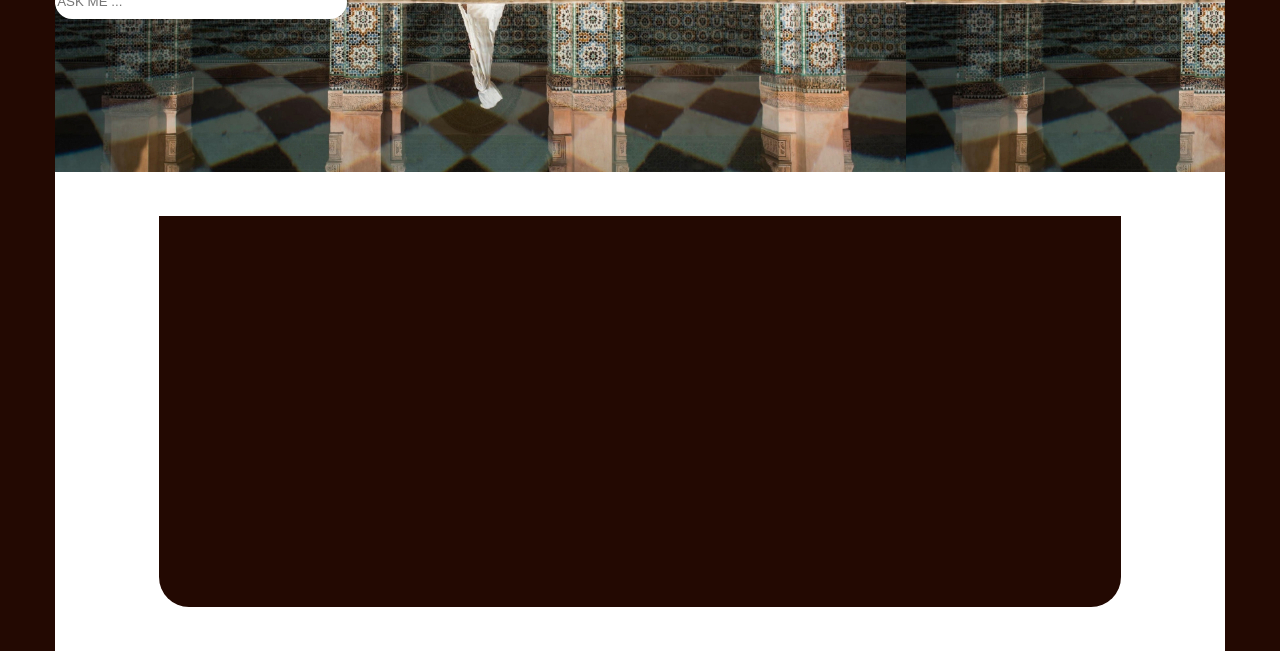
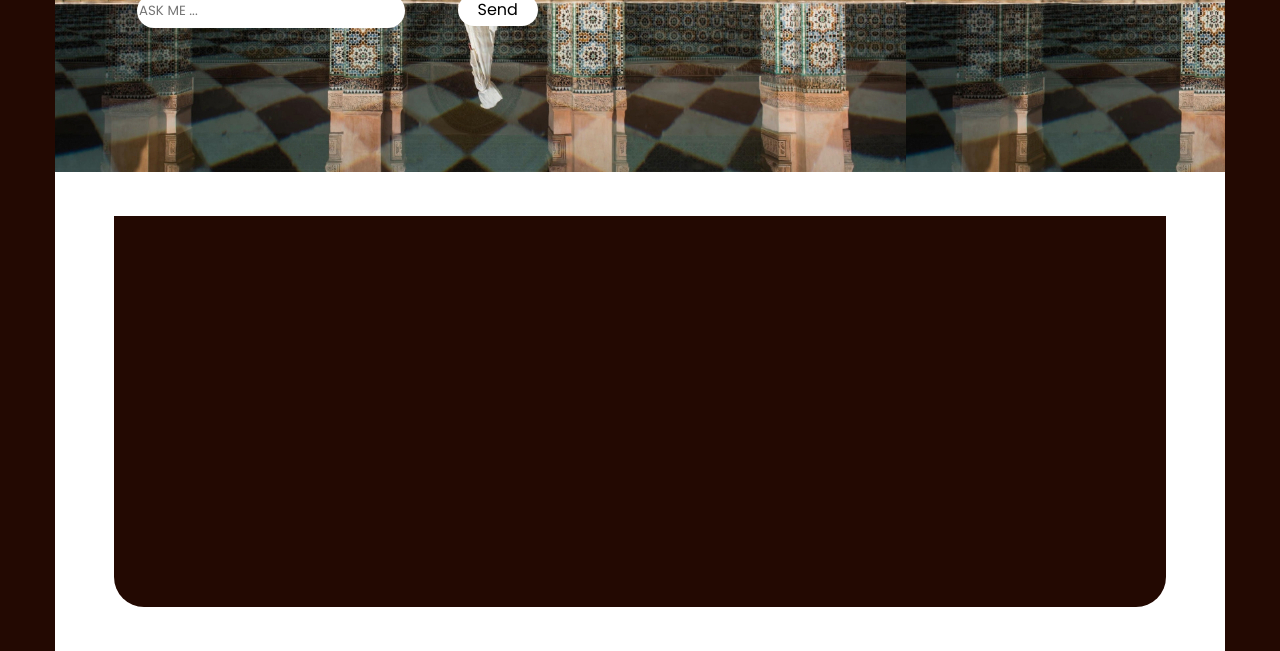
Before and after one commit to laamiri-kaoutar/VisitMorocco, a plain HTML site: page FAQ.html in a window 1280 px wide. Shown: the part 459-1110 px from the top of the page. Drawn offline with Linux system fonts and the light colour scheme.

Commit message:
i edit the first section in the page to be like figma, the fist section done

```diff
--- a/FAQ.html
+++ b/FAQ.html
@@ -7,6 +7,11 @@
     <title>F A Q</title>
     <link rel="stylesheet" href="css/FAQ.css">
     <link rel="stylesheet" href="css/index.css">
+    <link rel="preconnect" href="https://fonts.googleapis.com">
+    <link rel="preconnect" href="https://fonts.gstatic.com/" crossorigin>
+    <link
+        href="https://fonts.googleapis.com/css2?family=Poppins:ital,wght@0,100;0,200;0,300;0,400;0,500;0,600;0,700;0,800;0,900;1,100;1,200;1,300;1,400;1,500;1,600;1,700;1,800;1,900&display=swap"
+        rel="stylesheet">
 </head>
 
 <body>
@@ -42,6 +47,7 @@
                 </div>
                 <div class="search_section">
                     <input name="text" type="text" id="search_text" placeholder="ASK ME ..."> </label>
+                    <p id="send">Send</p>
 
                 </div>
             </div>
--- a/css/FAQ.css
+++ b/css/FAQ.css
@@ -1,4 +1,5 @@
 * {
+    font-family: "Poppins", sans-serif;
     margin: 0px;
     border: 0px;
 }
@@ -50,7 +51,7 @@ main {
     align-items: center;
 }
 .question_section{
-    width: 60.125rem; /* Converted from 962px */
+    width: 90%;
     height: 24.4375rem; /* Converted from 391px */
     flex-shrink: 0;
     background-color: #230902;
@@ -60,10 +61,29 @@ main {
 
 #search_text{
     background-color: white;
-    width: 18rem;
+    width: 16.5rem;
     height: 2rem;
     border-radius: 30px;
+    margin-right: 5%;
+
 }
-#search_botton{
-    color: white;
+#send{
+    border-radius: 29px;
+    text-align: center;
+    align-content: center;
+    background-color: white;
+    width: 5rem;
+    height: 2rem;
 }
+.text_section{
+    margin-bottom: 3%;
+    margin-top: -5%;
+    margin-left: 7%;
+}
+.search_section{
+    display: flex;
+    flex-direction: row;
+    margin-left: 7%;
+    margin-right: 3%;
+
+}
```
